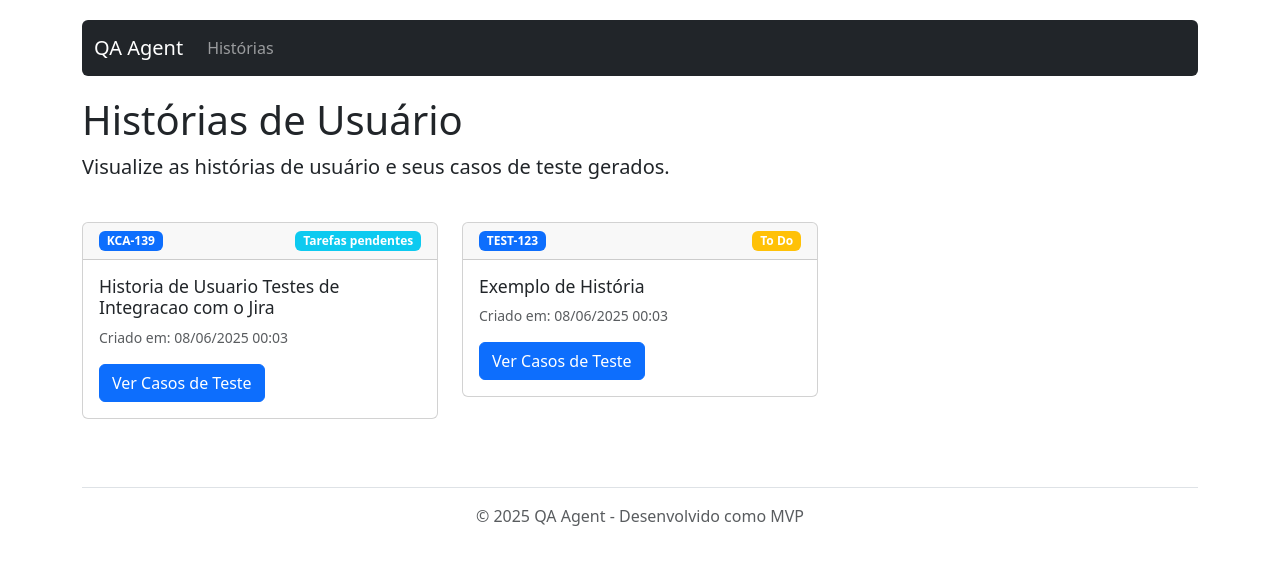
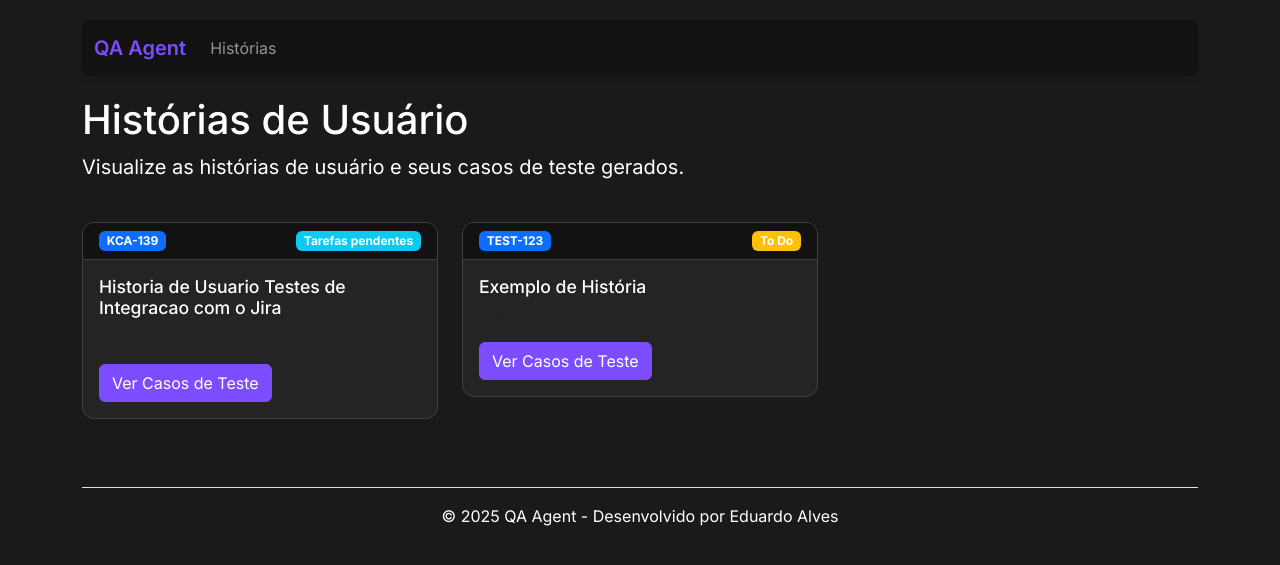
Before and after one commit to edugitQA/QA_agent-Jira, a Flask app: page / in a window 1280 px wide. Shown: the top 565 px of the page. Run offline with Flask 3, Linux system fonts and the light colour scheme; data comes from the database, SQL or seed files in the repository.

Commit message:
feat: implementa tema escuro moderno na interface

```diff
--- a/static/styles.css
+++ b/static/styles.css
@@ -0,0 +1,160 @@
+/* Tema escuro moderno */
+:root {
+    --bg-dark: #1a1a1a;
+    --bg-darker: #121212;
+    --bg-lighter: #2d2d2d;
+    --text-primary: #ffffff;
+    --text-secondary: #b3b3b3;
+    --accent-color: #7c4dff;
+    --success-color: #00c853;
+    --danger-color: #ff1744;
+    --card-bg: #242424;
+    --border-color: #404040;
+}
+
+body {
+    background-color: var(--bg-dark);
+    color: var(--text-primary);
+    padding-top: 20px;
+    padding-bottom: 20px;
+    font-family: 'Inter', -apple-system, BlinkMacSystemFont, 'Segoe UI', Roboto, sans-serif;
+}
+
+/* Navbar */
+.navbar {
+    background-color: var(--bg-darker) !important;
+    margin-bottom: 20px;
+    border-radius: 12px;
+    box-shadow: 0 4px 6px rgba(0, 0, 0, 0.1);
+}
+
+.navbar-brand {
+    color: var(--accent-color) !important;
+    font-weight: 600;
+}
+
+/* Cards */
+.story-card {
+    background-color: var(--card-bg);
+    border: 1px solid var(--border-color);
+    border-radius: 12px;
+    margin-bottom: 20px;
+    transition: transform 0.2s, box-shadow 0.2s;
+    overflow: hidden;
+}
+
+.story-card:hover {
+    transform: translateY(-5px);
+    box-shadow: 0 8px 16px rgba(0, 0, 0, 0.2);
+}
+
+.card {
+    background-color: var(--card-bg);
+    border: 1px solid var(--border-color);
+}
+
+.card-header {
+    background-color: var(--bg-darker);
+    border-bottom: 1px solid var(--border-color);
+}
+
+.card-body {
+    color: var(--text-primary);
+}
+
+/* Test Cases */
+.test-case-content {
+    background-color: var(--bg-lighter);
+    padding: 20px;
+    border-radius: 12px;
+    margin-bottom: 20px;
+    border: 1px solid var(--border-color);
+}
+
+.test-case-content h1 {
+    font-size: 1.8rem;
+    color: var(--text-primary);
+}
+
+.test-case-content h2 {
+    font-size: 1.5rem;
+    color: var(--text-primary);
+}
+
+.test-case-content h3 {
+    font-size: 1.3rem;
+    color: var(--text-primary);
+}
+
+.test-case-content h4, h5, h6 {
+    font-size: 1.1rem;
+    color: var(--text-primary);
+}
+
+.test-case-meta {
+    font-size: 0.85rem;
+    color: var(--text-secondary);
+    margin-bottom: 8px;
+}
+
+/* Alerts */
+.alert {
+    border-radius: 12px;
+    border: none;
+}
+
+.alert-success {
+    background-color: rgba(0, 200, 83, 0.1);
+    color: var(--success-color);
+}
+
+.alert-danger {
+    background-color: rgba(255, 23, 68, 0.1);
+    color: var(--danger-color);
+}
+
+/* Footer */
+footer {
+    color: var(--text-secondary);
+    border-top: 1px solid var(--border-color) !important;
+}
+
+/* Links */
+a {
+    color: var(--accent-color);
+    text-decoration: none;
+}
+
+a:hover {
+    color: var(--accent-color);
+    text-decoration: underline;
+}
+
+/* Custom scrollbar */
+::-webkit-scrollbar {
+    width: 8px;
+}
+
+::-webkit-scrollbar-track {
+    background: var(--bg-darker);
+}
+
+::-webkit-scrollbar-thumb {
+    background: var(--border-color);
+    border-radius: 4px;
+}
+
+::-webkit-scrollbar-thumb:hover {
+    background: var(--accent-color);
+}
+
+/* Buttons */
+.btn-primary {
+    background-color: var(--accent-color);
+    border-color: var(--accent-color);
+}
+
+.btn-primary:hover {
+    background-color: #6c3fff;
+    border-color: #6c3fff;
+}
--- a/templates/base.html
+++ b/templates/base.html
@@ -5,46 +5,8 @@
     <meta name="viewport" content="width=device-width, initial-scale=1.0">
     <title>{% block title %}QA Agent - Casos de Teste{% endblock %}</title>
     <link href="https://cdn.jsdelivr.net/npm/bootstrap@5.3.0-alpha1/dist/css/bootstrap.min.css" rel="stylesheet">
-    <style>
-        body {
-            padding-top: 20px;
-            padding-bottom: 20px;
-        }
-        .navbar {
-            margin-bottom: 20px;
-        }
-        .story-card {
-            margin-bottom: 20px;
-            transition: transform 0.2s;
-        }
-        .story-card:hover {
-            transform: translateY(-5px);
-            box-shadow: 0 4px 8px rgba(0,0,0,0.1);
-        }
-        .test-case-content {
-            background-color: #f8f9fa;
-            padding: 15px;
-            border-radius: 5px;
-            margin-bottom: 20px;
-        }
-        .test-case-content h1 {
-            font-size: 1.8rem;
-        }
-        .test-case-content h2 {
-            font-size: 1.5rem;
-        }
-        .test-case-content h3 {
-            font-size: 1.3rem;
-        }
-        .test-case-content h4, h5, h6 {
-            font-size: 1.1rem;
-        }
-        .test-case-meta {
-            font-size: 0.8rem;
-            color: #6c757d;
-            margin-bottom: 5px;
-        }
-    </style>
+    <link href="https://fonts.googleapis.com/css2?family=Inter:wght@400;500;600;700&display=swap" rel="stylesheet">
+    <link href="{{ url_for('static', filename='styles.css') }}" rel="stylesheet">
     {% block extra_css %}{% endblock %}
 </head>
 <body>
@@ -80,8 +42,8 @@
             {% block content %}{% endblock %}
         </main>
 
-        <footer class="mt-5 pt-3 text-muted border-top">
-            <p class="text-center">&copy; 2025 QA Agent - Desenvolvido como MVP</p>
+        <footer class="mt-5 pt-3 border-top">
+            <p class="text-center text-white">&copy; 2025 QA Agent - Desenvolvido por Eduardo Alves</p>
         </footer>
     </div>
 
```
